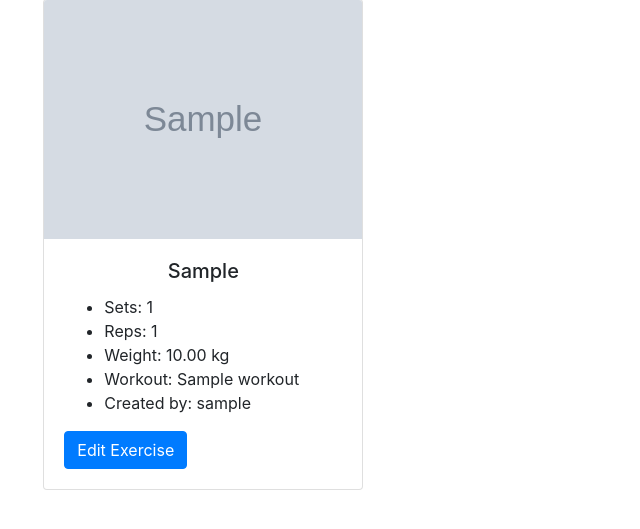
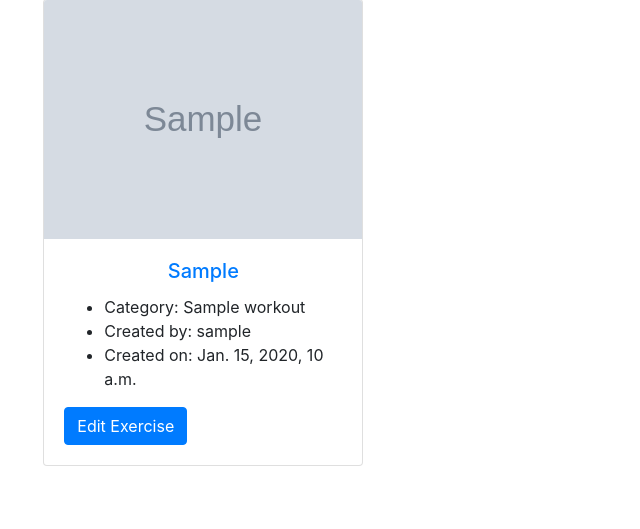
Before and after one commit to MattDunks94/create_workout_app_broken, a Django app: page / in a window 1280 px wide. Shown: the part 201-730 px from the top of the page, without its empty margins (0-640 px from the left). Run offline with Django 3.2, Linux system fonts and the light colour scheme; a user stored in the database is signed in; tables that the repository leaves empty hold one stand-in row (values such as "Sample post"); grey boxes marked "Sample" are stand-in pictures; some libraries are stand-ins or nearby versions.

Commit message:
modified exercise cards, list elements

```diff
--- a/templates/index.html
+++ b/templates/index.html
@@ -9,7 +9,7 @@
 <div class="row">
     {% for exercise in exercise_list %}
     <div class="col-sm-4 py-3">
-        <div class="card m-auto" style="width: 20rem;">
+        <div class="card m-auto" style="max-width: 20rem;">
             {% if "placeholder" in exercise.workout.featured_image.url %}
             <img src="https://res.cloudinary.com/die65ihvc/image/upload/v1667139010/PROJECT-4/featured-placeholder_psw6rc.jpg"
                 class="card-img-top" alt="placeholder">
@@ -17,13 +17,15 @@
             <img src="{{ exercise.workout.featured_image }}" class="card-img-top" alt="placeholder">
             {% endif %}
             <div class="card-body">
-                <h5 class="card-title text-center">{{ exercise.exercise }}</h5>
+                <h5 class="card-title text-center">
+                    <a href="{% url 'exercise_detail' exercise.id %}">
+                        {{ exercise.exercise }}
+                    </a>
+                </h5>
                 <ul>
-                    <li>Sets: {{ exercise.sets }}</li>
-                    <li>Reps: {{ exercise.reps }}</li>
-                    <li>Weight: {{ exercise.weight }} kg</li>
-                    <li>Workout: {{ exercise.workout }}</li>
+                    <li>Category: {{ exercise.workout }}</li>
                     <li>Created by: {{ exercise.created_by }}</li>
+                    <li>Created on: {{ exercise.created_on }}</li>
                 </ul>
                 {% if user == exercise.created_by %}
                 <a href="#" class="btn btn-primary">Edit Exercise</a>
```
